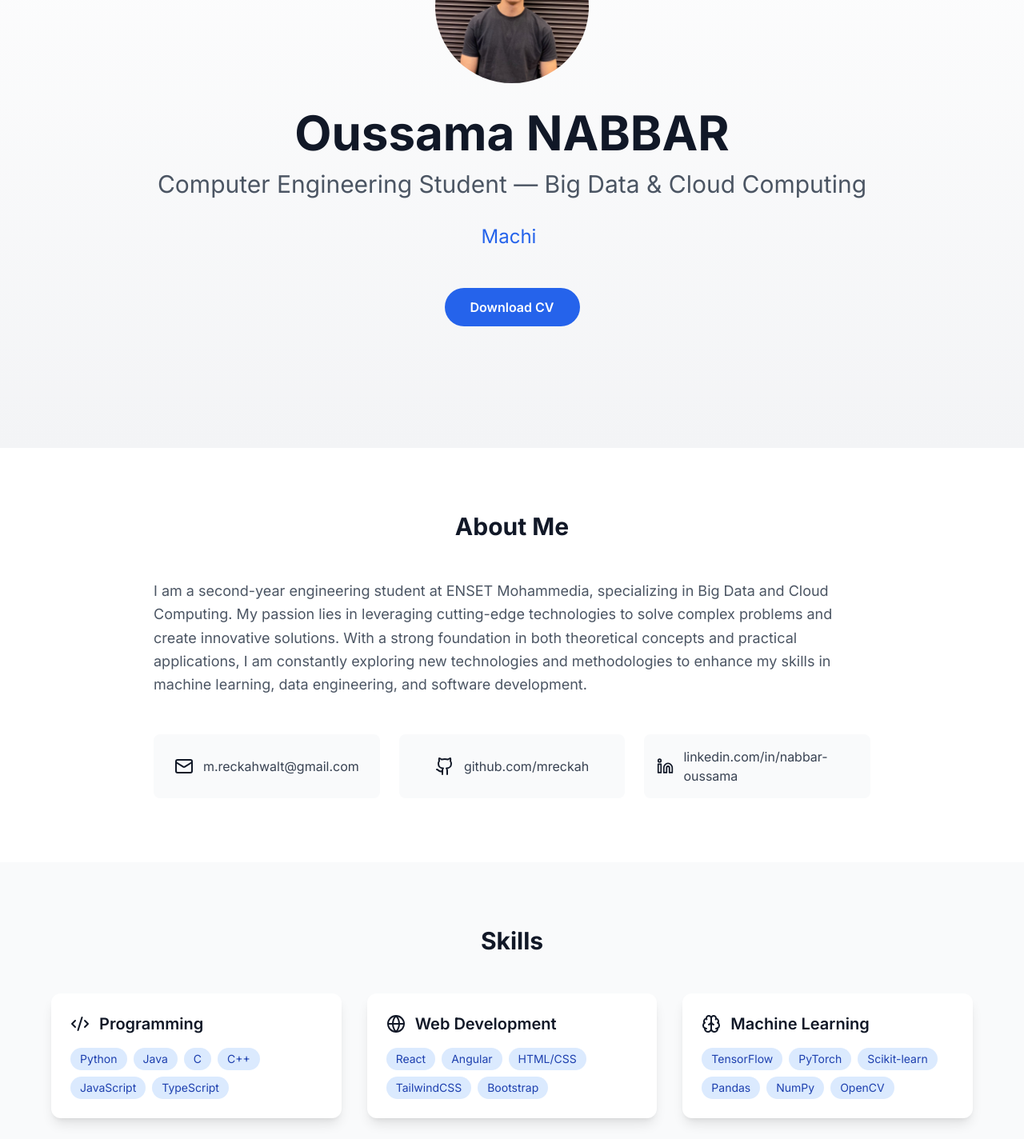
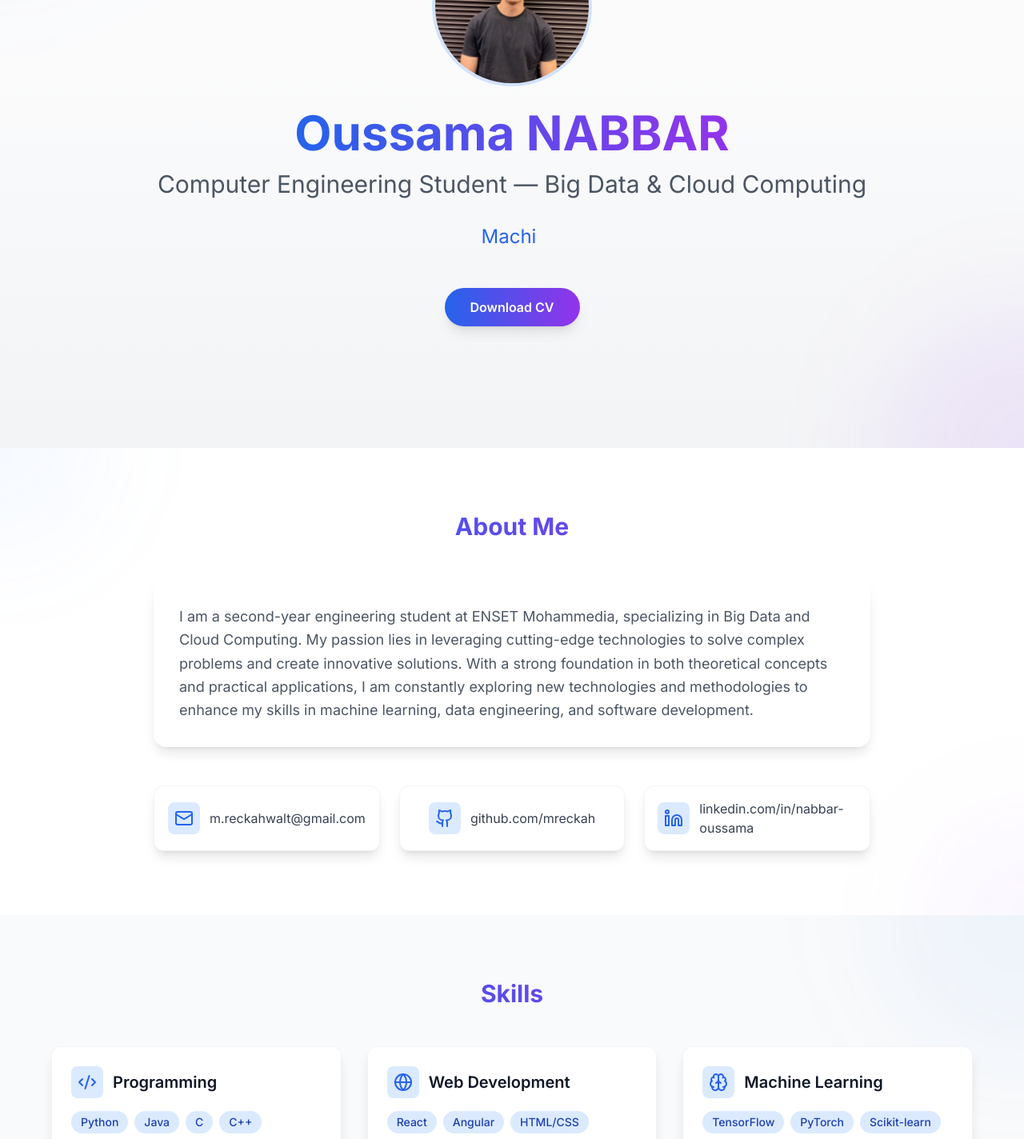
Before and after one commit to mreckah/NABBAR-s-Portfolio, a React (Vite) app: page / in a window 1280 px wide. Shown: the part 240-1664 px from the top of the page at 80% size. Built offline with nearby package versions, Linux system fonts and the light colour scheme.

Commit message:
Style & Animation Improved

```diff
--- a/src/components/About.tsx
+++ b/src/components/About.tsx
@@ -21,21 +21,56 @@ const About = () => {
     },
   ];
 
+  const containerVariants = {
+    hidden: { opacity: 0 },
+    visible: {
+      opacity: 1,
+      transition: {
+        staggerChildren: 0.2,
+      },
+    },
+  };
+
+  const itemVariants = {
+    hidden: { y: 20, opacity: 0 },
+    visible: {
+      y: 0,
+      opacity: 1,
+      transition: {
+        duration: 0.5,
+      },
+    },
+  };
+
   return (
     <section
       id="about"
-      className="py-20 px-4 sm:px-6 lg:px-8 bg-white dark:bg-gray-900"
+      className="py-20 px-4 sm:px-6 lg:px-8 bg-white dark:bg-gray-900 relative overflow-hidden"
     >
-      <div className="max-w-4xl mx-auto">
+      {/* Background decoration */}
+      <div className="absolute inset-0 overflow-hidden pointer-events-none">
+        <div className="absolute top-0 left-0 w-64 h-64 bg-blue-500/5 rounded-full blur-3xl transform -translate-x-1/2 -translate-y-1/2" />
+        <div className="absolute bottom-0 right-0 w-64 h-64 bg-purple-500/5 rounded-full blur-3xl transform translate-x-1/2 translate-y-1/2" />
+      </div>
+
+      <div className="max-w-4xl mx-auto relative">
         <motion.div
-          initial={{ opacity: 0, y: 20 }}
-          whileInView={{ opacity: 1, y: 0 }}
+          variants={containerVariants}
+          initial="hidden"
+          whileInView="visible"
           viewport={{ once: true }}
-          transition={{ duration: 0.5 }}
         >
-          <h2 className="text-3xl font-bold text-center mb-12">About Me</h2>
+          <motion.h2
+            variants={itemVariants}
+            className="text-3xl font-bold text-center mb-12 bg-clip-text text-transparent bg-gradient-to-r from-blue-600 to-purple-600 dark:from-blue-400 dark:to-purple-400"
+          >
+            About Me
+          </motion.h2>
 
-          <div className="prose dark:prose-invert max-w-none mb-12">
+          <motion.div
+            variants={itemVariants}
+            className="prose dark:prose-invert max-w-none mb-12 bg-white/50 dark:bg-gray-900/50 backdrop-blur-sm p-8 rounded-2xl shadow-lg"
+          >
             <p className="text-lg text-gray-600 dark:text-gray-300 leading-relaxed">
               I am a second-year engineering student at ENSET Mohammedia,
               specializing in Big Data and Cloud Computing. My passion lies in
@@ -45,26 +80,31 @@ const About = () => {
               exploring new technologies and methodologies to enhance my skills
               in machine learning, data engineering, and software development.
             </p>
-          </div>
+          </motion.div>
 
-          <div className="grid grid-cols-1 md:grid-cols-3 gap-6">
+          <motion.div
+            variants={itemVariants}
+            className="grid grid-cols-1 md:grid-cols-3 gap-6"
+          >
             {contactInfo.map((info, index) => (
               <motion.a
                 key={index}
                 href={info.link}
                 target="_blank"
                 rel="noopener noreferrer"
-                className="flex items-center justify-center gap-3 p-4 rounded-lg bg-gray-50 dark:bg-gray-800 hover:bg-gray-100 dark:hover:bg-gray-700 transition-colors duration-300"
-                whileHover={{ scale: 1.05 }}
+                className="flex items-center justify-center gap-3 p-4 rounded-xl bg-white dark:bg-gray-800 hover:bg-gray-50 dark:hover:bg-gray-700 transition-all duration-300 shadow-lg hover:shadow-xl border border-gray-100 dark:border-gray-700"
+                whileHover={{ scale: 1.05, y: -2 }}
                 whileTap={{ scale: 0.95 }}
               >
-                {info.icon}
+                <div className="p-2 rounded-lg bg-blue-100 dark:bg-blue-900 text-blue-600 dark:text-blue-400">
+                  {info.icon}
+                </div>
                 <span className="text-gray-700 dark:text-gray-300">
                   {info.text}
                 </span>
               </motion.a>
             ))}
-          </div>
+          </motion.div>
         </motion.div>
       </div>
     </section>
--- a/src/components/Hero.tsx
+++ b/src/components/Hero.tsx
@@ -40,37 +40,105 @@ const Hero = () => {
     return () => clearTimeout(timer);
   }, [charIndex, isDeleting, phraseIndex, phrases]);
 
+  const containerVariants = {
+    hidden: { opacity: 0 },
+    visible: {
+      opacity: 1,
+      transition: {
+        staggerChildren: 0.3,
+      },
+    },
+  };
+
+  const itemVariants = {
+    hidden: { y: 20, opacity: 0 },
+    visible: {
+      y: 0,
+      opacity: 1,
+      transition: {
+        duration: 0.5,
+      },
+    },
+  };
+
   return (
-    <section className="min-h-screen flex items-center justify-center px-4 sm:px-6 lg:px-8 bg-gradient-to-b from-white to-gray-100 dark:from-gray-900 dark:to-gray-800">
-      <div className="max-w-4xl mx-auto text-center">
+    <section className="min-h-screen flex items-center justify-center px-4 sm:px-6 lg:px-8 bg-gradient-to-b from-white to-gray-100 dark:from-gray-900 dark:to-gray-800 relative overflow-hidden">
+      {/* Background animated circles */}
+      <div className="absolute inset-0 overflow-hidden">
         <motion.div
-          initial={{ opacity: 0, y: 20 }}
-          animate={{ opacity: 1, y: 0 }}
-          transition={{ duration: 0.5 }}
+          className="absolute -top-40 -left-40 w-80 h-80 bg-blue-500/10 rounded-full blur-3xl"
+          animate={{
+            scale: [1, 1.2, 1],
+            rotate: [0, 90, 0],
+          }}
+          transition={{
+            duration: 20,
+            repeat: Infinity,
+            ease: "linear",
+          }}
+        />
+        <motion.div
+          className="absolute -bottom-40 -right-40 w-80 h-80 bg-purple-500/10 rounded-full blur-3xl"
+          animate={{
+            scale: [1.2, 1, 1.2],
+            rotate: [90, 0, 90],
+          }}
+          transition={{
+            duration: 20,
+            repeat: Infinity,
+            ease: "linear",
+          }}
+        />
+      </div>
+
+      <div className="max-w-4xl mx-auto text-center relative z-10">
+        <motion.div
+          variants={containerVariants}
+          initial="hidden"
+          animate="visible"
           className="flex flex-col items-center"
         >
-          <div className="w-48 h-48 rounded-full bg-gray-200 dark:bg-gray-700 mb-8 overflow-hidden">
+          <motion.div
+            variants={itemVariants}
+            className="w-48 h-48 rounded-full bg-gray-200 dark:bg-gray-700 mb-8 overflow-hidden ring-4 ring-blue-500/20 dark:ring-blue-400/20"
+            whileHover={{ scale: 1.05 }}
+            transition={{ duration: 0.2 }}
+          >
             <img
               src="/NABBAR-s-Portfolio/images/profile.png"
               alt="Oussama NABBAR"
               className="w-full h-full object-cover"
             />
-          </div>
-          <h1 className="text-4xl sm:text-5xl md:text-6xl font-bold mb-4">
+          </motion.div>
+
+          <motion.h1
+            variants={itemVariants}
+            className="text-4xl sm:text-5xl md:text-6xl font-bold mb-4 bg-clip-text text-transparent bg-gradient-to-r from-blue-600 to-purple-600 dark:from-blue-400 dark:to-purple-400"
+          >
             Oussama NABBAR
-          </h1>
-          <h2 className="text-xl sm:text-2xl md:text-3xl text-gray-600 dark:text-gray-300 mb-8">
+          </motion.h1>
+
+          <motion.h2
+            variants={itemVariants}
+            className="text-xl sm:text-2xl md:text-3xl text-gray-600 dark:text-gray-300 mb-8"
+          >
             Computer Engineering Student — Big Data & Cloud Computing
-          </h2>
-          <div className="h-12 text-xl sm:text-2xl text-blue-600 dark:text-blue-400 mb-8">
+          </motion.h2>
+
+          <motion.div
+            variants={itemVariants}
+            className="h-12 text-xl sm:text-2xl text-blue-600 dark:text-blue-400 mb-8"
+          >
             {text}
             <span className="animate-blink">|</span>
-          </div>
+          </motion.div>
+
           <motion.a
+            variants={itemVariants}
             href="/NABBAR-s-Portfolio/CV.pdf"
             download
-            className="inline-block bg-blue-600 text-white px-8 py-3 rounded-full font-semibold hover:bg-blue-700 transition-colors duration-300"
-            whileHover={{ scale: 1.05 }}
+            className="inline-block bg-gradient-to-r from-blue-600 to-purple-600 text-white px-8 py-3 rounded-full font-semibold hover:from-blue-700 hover:to-purple-700 transition-all duration-300 shadow-lg hover:shadow-xl"
+            whileHover={{ scale: 1.05, y: -2 }}
             whileTap={{ scale: 0.95 }}
           >
             Download CV
--- a/src/components/Skills.tsx
+++ b/src/components/Skills.tsx
@@ -20,13 +20,7 @@ const Skills = () => {
     {
       title: "Web Development",
       icon: <Globe className="w-6 h-6" />,
-      skills: [
-        "React",
-        "Angular",
-        "HTML/CSS",
-        "TailwindCSS",
-        "Bootstrap",
-      ],
+      skills: ["React", "Angular", "HTML/CSS", "TailwindCSS", "Bootstrap"],
     },
     {
       title: "Machine Learning",
@@ -48,7 +42,7 @@ const Skills = () => {
     {
       title: "Operating Systems",
       icon: <Monitor className="w-6 h-6" />,
-      skills: ["Windows","Linux"],
+      skills: ["Windows", "Linux"],
     },
     {
       title: "Databases",
@@ -62,40 +56,78 @@ const Skills = () => {
     },
   ];
 
+  const containerVariants = {
+    hidden: { opacity: 0 },
+    visible: {
+      opacity: 1,
+      transition: {
+        staggerChildren: 0.1,
+      },
+    },
+  };
+
+  const itemVariants = {
+    hidden: { y: 20, opacity: 0 },
+    visible: {
+      y: 0,
+      opacity: 1,
+      transition: {
+        duration: 0.5,
+      },
+    },
+  };
+
   return (
     <section
       id="skills"
-      className="py-20 px-4 sm:px-6 lg:px-8 bg-gray-50 dark:bg-gray-800"
+      className="py-20 px-4 sm:px-6 lg:px-8 bg-gray-50 dark:bg-gray-800 relative overflow-hidden"
     >
-      <div className="max-w-6xl mx-auto">
+      {/* Background decoration */}
+      <div className="absolute inset-0 overflow-hidden pointer-events-none">
+        <div className="absolute top-0 right-0 w-96 h-96 bg-blue-500/5 rounded-full blur-3xl transform translate-x-1/2 -translate-y-1/2" />
+        <div className="absolute bottom-0 left-0 w-96 h-96 bg-purple-500/5 rounded-full blur-3xl transform -translate-x-1/2 translate-y-1/2" />
+      </div>
+
+      <div className="max-w-6xl mx-auto relative">
         <motion.div
-          initial={{ opacity: 0, y: 20 }}
-          whileInView={{ opacity: 1, y: 0 }}
+          variants={containerVariants}
+          initial="hidden"
+          whileInView="visible"
           viewport={{ once: true }}
-          transition={{ duration: 0.5 }}
         >
-          <h2 className="text-3xl font-bold text-center mb-12">Skills</h2>
+          <motion.h2
+            variants={itemVariants}
+            className="text-3xl font-bold text-center mb-12 bg-clip-text text-transparent bg-gradient-to-r from-blue-600 to-purple-600 dark:from-blue-400 dark:to-purple-400"
+          >
+            Skills
+          </motion.h2>
 
           <div className="grid grid-cols-1 md:grid-cols-2 lg:grid-cols-3 gap-8">
             {skillCategories.map((category, index) => (
               <motion.div
                 key={index}
-                className="bg-white dark:bg-gray-900 rounded-xl p-6 shadow-lg"
+                variants={itemVariants}
+                className="bg-white dark:bg-gray-900 rounded-xl p-6 shadow-lg hover:shadow-xl transition-all duration-300 border border-gray-100 dark:border-gray-700"
                 whileHover={{ y: -5 }}
                 transition={{ duration: 0.2 }}
               >
                 <div className="flex items-center gap-3 mb-4">
-                  {category.icon}
+                  <div className="p-2 rounded-lg bg-blue-100 dark:bg-blue-900 text-blue-600 dark:text-blue-400">
+                    {category.icon}
+                  </div>
                   <h3 className="text-xl font-semibold">{category.title}</h3>
                 </div>
                 <div className="flex flex-wrap gap-2">
                   {category.skills.map((skill, skillIndex) => (
-                    <span
+                    <motion.span
                       key={skillIndex}
-                      className="px-3 py-1 bg-blue-100 dark:bg-blue-900 text-blue-800 dark:text-blue-200 rounded-full text-sm"
+                      initial={{ opacity: 0, scale: 0.8 }}
+                      whileInView={{ opacity: 1, scale: 1 }}
+                      transition={{ delay: skillIndex * 0.1 }}
+                      className="px-3 py-1 bg-blue-100 dark:bg-blue-900 text-blue-800 dark:text-blue-200 rounded-full text-sm font-medium"
                     >
                       {skill}
-                    </span>
+                    </motion.span>
                   ))}
                 </div>
               </motion.div>
```
